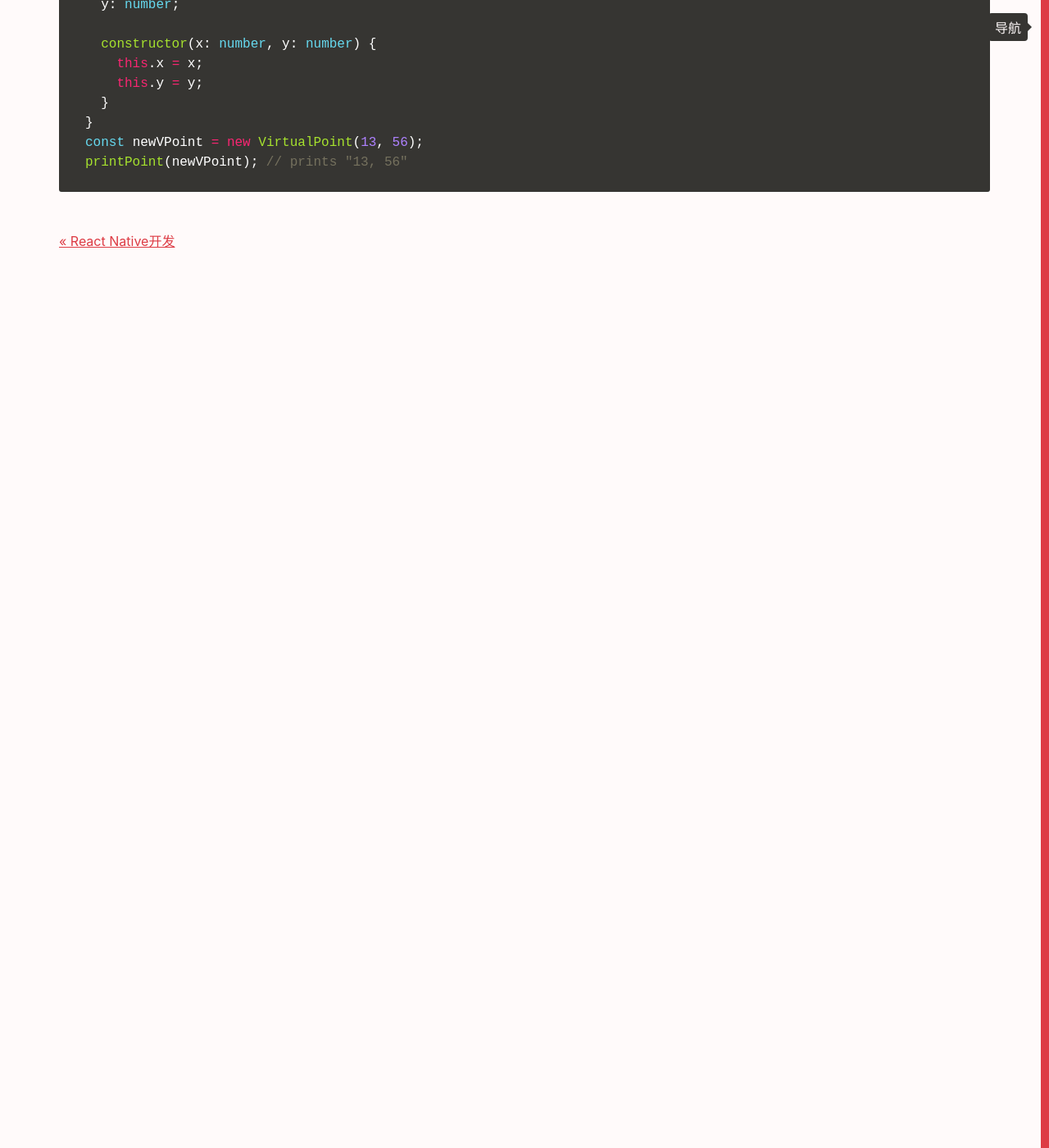
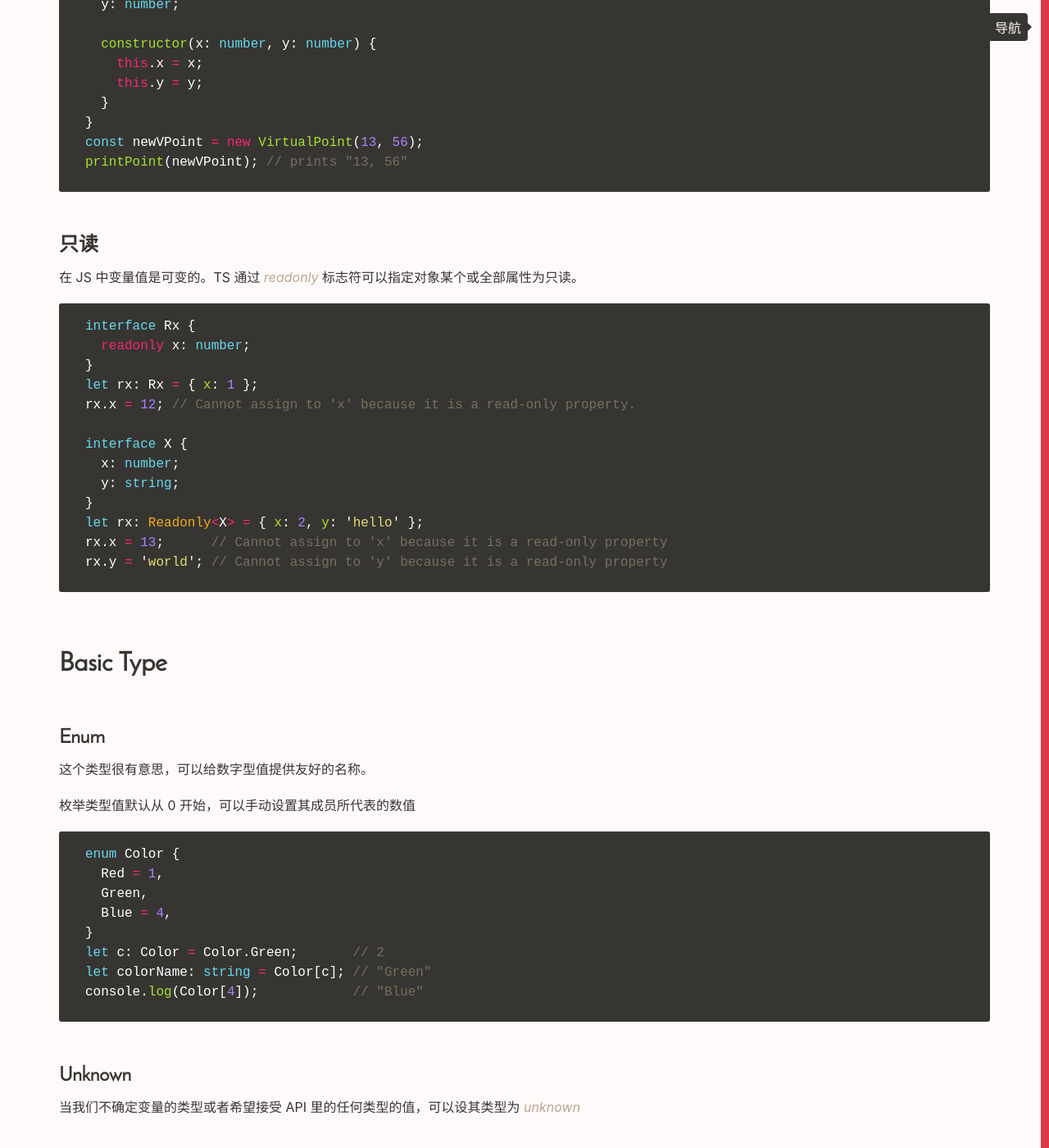
Before and after one commit to Vivi-wu/dive-into-web, a Jekyll site: the page built from _posts/2020-10-19-TypeScript-learning.markdown, in a window 1280 px wide and 1400 px high, scrolled down 2374 px. Shown: the whole window at 82% size. Built offline with Jekyll 4.4.1, drawn with Linux system fonts in a browser that asks for light colours; some of the changed text lies outside the part shown.

Commit message:
update blog for typescript

````diff
--- a/_posts/2015-05-02-JavaScript-String.markdown
+++ b/_posts/2015-05-02-JavaScript-String.markdown
@@ -2,9 +2,9 @@
 title:  "JavaScript Strings"
 category: JavaScript
 ---
-JS String 是一系列 Unicode 字符，用**单**引号或**双**引号限制起来。
+JS String 是一系列 Unicode 字符，用**单**引号或**双**引号限制起来的 immutable UTF-16 code units。
 
-准确的说是一系列 UTF-16 code units，每一个代码单元由一个 16-bit 数字表示。每一个 Unicode 字符由1到2个代码单元表示。
+每一个代码单元由一个 16-bit 数字表示。每一个 Unicode 字符由1到2个代码单元表示。
 
 ### 反斜杠
 
--- a/_posts/2015-05-03-JavaScript-Number.markdown
+++ b/_posts/2015-05-03-JavaScript-Number.markdown
@@ -2,7 +2,7 @@
 title:  "JavaScript Numbers"
 category: JavaScript
 ---
-JS的数字是**双精度 64-bit**形式，JS只有一种 Number 类型的数，可以带小数写，也可以不用。
+JS的数字是**双精度 64-bit** IEEE 754 浮点数。JS只有一种 Number 类型的数，可以带小数写，也可以不用。
 
 特别大或特别小大数可以用 scientific (exponent) notation 写。
 
--- a/_posts/2020-10-19-TypeScript-learning.markdown
+++ b/_posts/2020-10-19-TypeScript-learning.markdown
@@ -13,7 +13,7 @@ Detecting errors in code without running it is referred to as static checking. D
 + TS是JS的超集，因此的任何可执行的JS语句都是合法的TS。
 + TS不会改变JS代码的runtime行为/表现，这个是TS的一个foundational promise
 
-有两种语法构建TS的类型：_interface_ 和 _type_。建议使用前者，只在特殊功能使用后者（如：由简单类型组合创建复杂的类型）
+有两种语法构建TS的类型：_interface_ 和 _type_。建议使用前者，只在特殊类型使用后者（如：由简单类型组合创建复杂的类型）
 
 ## 用法
 
@@ -38,14 +38,14 @@ function deleteUser(user: User) {
 
 使用 _typeof_ 检查变量的类型。
 
-	typeof s === "string"
-	typeof undefined === "undefined"
-	typeof f === "function"
-	Array.isArray(a) // 特例
+    typeof s === "string" // 其余基本类型返回 "number"、"bigint"、"boolean"、"symbol"、"object"
+    typeof undefined === "undefined"
+    typeof f === "function"
+    Array.isArray(a) // 特例
 
 ### Unions
 
-使用 unions 类型的常用例子，由枚举的string或number常量描述允许的值。
+js 没有内置的枚举类型，通过使用 unions 符号，枚举基本类型 string 或 number 常量描述允许的值，生成自定义类型。
 
 ```ts
 type LockStates = "locked" | "unlocked";
@@ -98,3 +98,46 @@ class VirtualPoint {
 const newVPoint = new VirtualPoint(13, 56);
 printPoint(newVPoint); // prints "13, 56"
 ```
+
+### 只读
+
+在 JS 中变量值是可变的。TS 通过 _readonly_ 标志符可以指定对象某个或全部属性为只读。
+
+```ts
+interface Rx {
+  readonly x: number;
+}
+let rx: Rx = { x: 1 };
+rx.x = 12; // Cannot assign to 'x' because it is a read-only property.
+
+interface X {
+  x: number;
+  y: string;
+}
+let rx: Readonly<X> = { x: 2, y: 'hello' };
+rx.x = 13;      // Cannot assign to 'x' because it is a read-only property
+rx.y = 'world'; // Cannot assign to 'y' because it is a read-only property
+```
+
+## Basic Type
+
+### Enum
+
+这个类型很有意思，可以给数字型值提供友好的名称。
+
+枚举类型值默认从 0 开始，可以手动设置其成员所代表的数值
+
+```ts
+enum Color {
+  Red = 1,
+  Green,
+  Blue = 4,
+}
+let c: Color = Color.Green;       // 2
+let colorName: string = Color[c]; // "Green"
+console.log(Color[4]);            // "Blue"
+```
+
+### Unknown
+
+当我们不确定变量的类型或者希望接受 API 里的任何类型的值，可以设其类型为 _unknown_
````
Also changed, not shown: _posts/2016-02-29-ECMAScript-6.markdown (+8 -1 lines).
